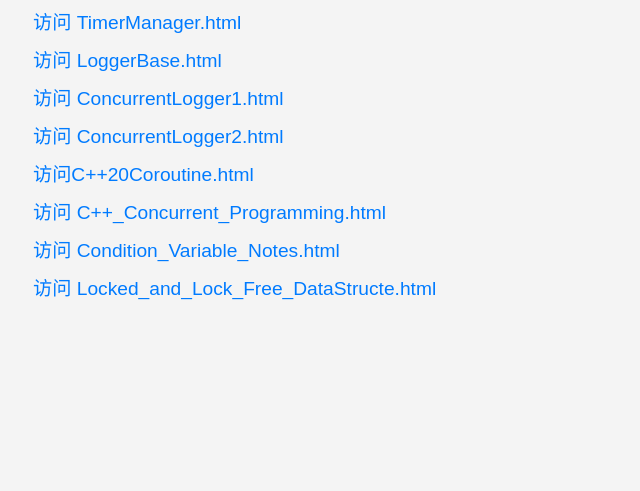
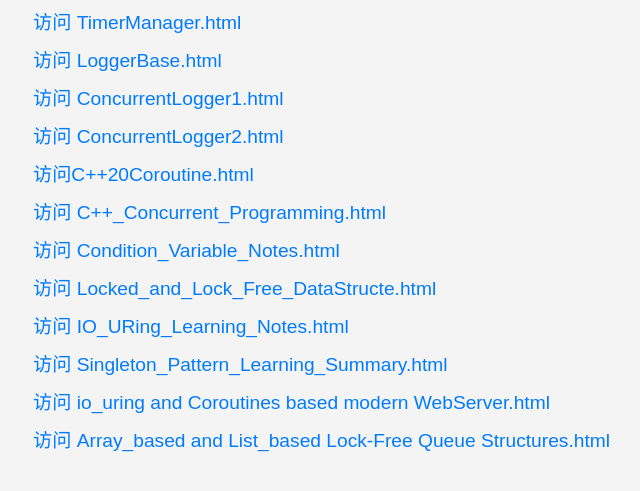
Before and after one commit to AAryaStark1/AAryaStark1, a plain HTML site: page index.html in a window 1280 px wide. Shown: the part 235-726 px from the top of the page, without its empty margins (7-647 px from the left). Drawn offline with Linux system fonts and the light colour scheme.

Commit message:
Update index.html

```diff
--- a/index.html
+++ b/index.html
@@ -37,9 +37,15 @@
     <a href="Code/LoggerBase.html">访问 LoggerBase.html</a>
     <a href="Code/ConcurrentLogger1.html">访问 ConcurrentLogger1.html</a>
     <a href="Code/ConcurrentLogger2.html">访问 ConcurrentLogger2.html</a>
+
     <a href="Code/C++20Coroutine.html">访问C++20Coroutine.html</a>
     <a href="Code/C++_Concurrent_Programming.html">访问 C++_Concurrent_Programming.html</a>
     <a href="Code/Condition_Variable_Notes.html">访问 Condition_Variable_Notes.html</a>
     <a href="Code/Locked_and_Lock_Free_DataStructe.html">访问 Locked_and_Lock_Free_DataStructe.html</a>
+
+    <a href="Code/IO_URing_Learning_Notes.html">访问 IO_URing_Learning_Notes.html</a>
+    <a href="Code/Singleton_Pattern_Learning_Summary.html">访问 Singleton_Pattern_Learning_Summary.html</a>
+    <a href="Code/io_uring and Coroutines based modern WebServer.html">访问 io_uring and Coroutines based modern WebServer.html</a>
+    <a href="Code/Array_based and List_based Lock-Free Queue Structures.html">访问 Array_based and List_based Lock-Free Queue Structures.html</a>
 </body>
 </html>
```
